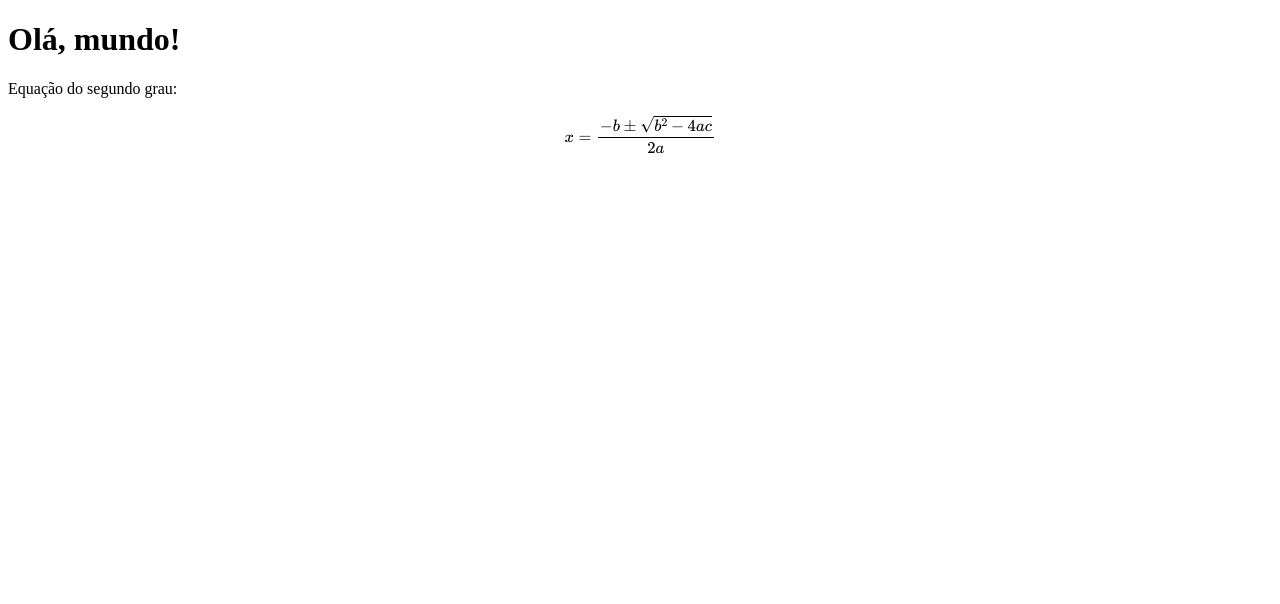
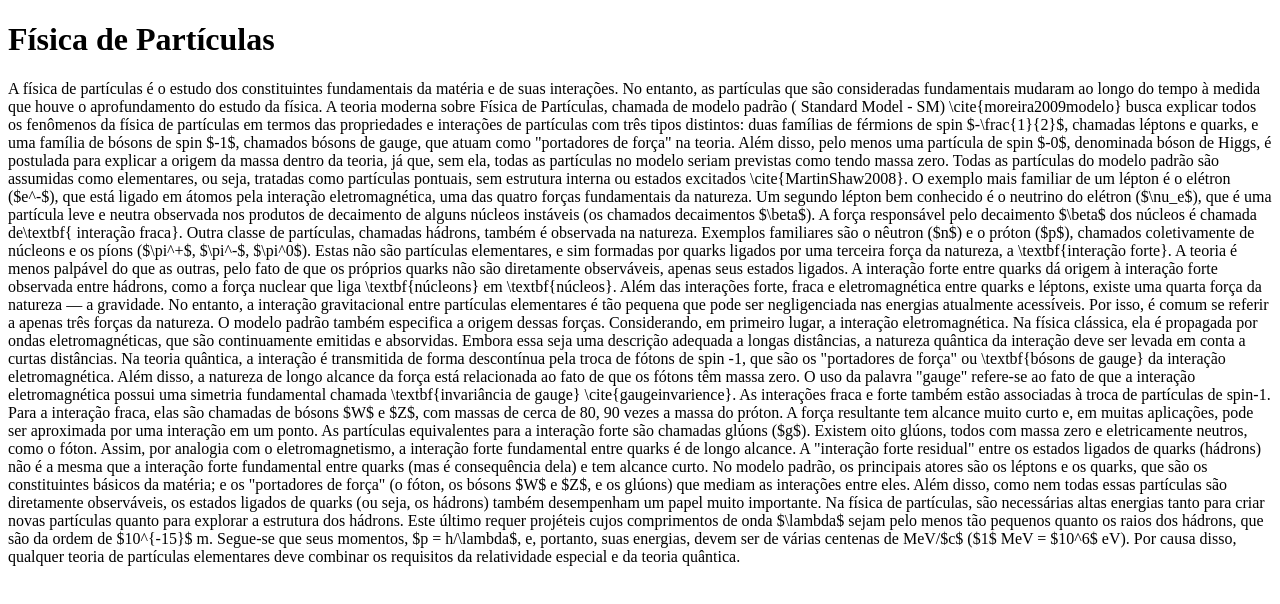
Before and after one commit to AmyRoxanne/amyroxanne.github.io, a plain HTML site: page index.html in a window 1280 px wide. Drawn offline with nearby package versions, Linux system fonts and the light colour scheme.

Commit message:
Update index.html

```diff
--- a/index.html
+++ b/index.html
@@ -7,8 +7,19 @@
     <script id="MathJax-script" async src="https://cdn.jsdelivr.net/npm/mathjax@3/es5/tex-mml-chtml.js"></script>
 </head>
 <body>
-    <h1>Olá, mundo!</h1>
-    <p>Equação do segundo grau:</p>
-    $$ x = \frac{-b \pm \sqrt{b^2 - 4ac}}{2a} $$
+    <h1>Física de Partículas</h1>
+    <p>A física de partículas é o estudo dos constituintes fundamentais da matéria e de suas interações. No entanto, as partículas que são consideradas fundamentais mudaram ao longo do tempo à medida que houve o aprofundamento do estudo da física. A teoria moderna sobre Física de Partículas, chamada de modelo padrão ( Standard Model - SM) \cite{moreira2009modelo} busca explicar todos os fenômenos da física de partículas em termos das propriedades e interações de partículas com três tipos distintos: duas famílias de férmions de spin $-\frac{1}{2}$, chamadas léptons e quarks, e uma família de bósons de spin $-1$, chamados bósons de gauge, que atuam como "portadores de força" na teoria. Além disso, pelo menos uma partícula de spin $-0$, denominada bóson de Higgs, é postulada para explicar a origem da massa dentro da teoria, já que, sem ela, todas as partículas no modelo seriam previstas como tendo massa zero. Todas as partículas do modelo padrão são assumidas como elementares, ou seja, tratadas como partículas pontuais, sem estrutura interna ou estados excitados \cite{MartinShaw2008}.
+
+O exemplo mais familiar de um lépton é o elétron ($e^-$), que está ligado em átomos pela interação eletromagnética, uma das quatro forças fundamentais da natureza. Um segundo lépton bem conhecido é o neutrino do elétron ($\nu_e$), que é uma partícula leve e neutra observada nos produtos de decaimento de alguns núcleos instáveis (os chamados decaimentos $\beta$). A força responsável pelo decaimento $\beta$ dos núcleos é chamada de\textbf{ interação fraca}. Outra classe de partículas, chamadas hádrons, também é observada na natureza. Exemplos familiares são o nêutron ($n$) e o próton ($p$), chamados coletivamente de núcleons e os píons ($\pi^+$, $\pi^-$, $\pi^0$). Estas não são partículas elementares, e sim formadas por quarks ligados por uma terceira força da natureza, a \textbf{interação forte}. A teoria é menos palpável do que as outras, pelo fato de que os próprios quarks não são diretamente observáveis, apenas seus estados ligados.
+
+A interação forte entre quarks dá origem à interação forte observada entre hádrons, como a força nuclear que liga \textbf{núcleons} em \textbf{núcleos}.
+
+Além das interações forte, fraca e eletromagnética entre quarks e léptons, existe uma quarta força da natureza — a gravidade. No entanto, a interação gravitacional entre partículas elementares é tão pequena que pode ser negligenciada nas energias atualmente acessíveis. Por isso, é comum se referir a apenas três forças da natureza. O modelo padrão também especifica a origem dessas forças. Considerando, em primeiro lugar, a interação eletromagnética. Na física clássica, ela é propagada por ondas eletromagnéticas, que são continuamente emitidas e absorvidas. Embora essa seja uma descrição adequada a longas distâncias, a natureza quântica da interação deve ser levada em conta a curtas distâncias. Na teoria quântica, a interação é transmitida de forma descontínua pela troca de fótons de spin -1, que são os "portadores de força" ou \textbf{bósons de gauge} da interação eletromagnética. Além disso, a natureza de longo alcance da força está relacionada ao fato de que os fótons têm massa zero. O uso da palavra "gauge" refere-se ao fato de que a interação eletromagnética possui uma simetria fundamental chamada \textbf{invariância de gauge} \cite{gaugeinvarience}.
+
+As interações fraca e forte também estão associadas à troca de partículas de spin-1. Para a interação fraca, elas são chamadas de bósons $W$ e $Z$, com massas de cerca de 80, 90 vezes a massa do próton. A força resultante tem alcance muito curto e, em muitas aplicações, pode ser aproximada por uma interação em um ponto. As partículas equivalentes para a interação forte são chamadas glúons ($g$). Existem oito glúons, todos com massa zero e eletricamente neutros, como o fóton. Assim, por analogia com o eletromagnetismo, a interação forte fundamental entre quarks é de longo alcance. A "interação forte residual" entre os estados ligados de quarks (hádrons) não é a mesma que a interação forte fundamental entre quarks (mas é consequência dela) e tem alcance curto.
+
+No modelo padrão, os principais atores são os léptons e os quarks, que são os constituintes básicos da matéria; e os "portadores de força" (o fóton, os bósons $W$ e $Z$, e os glúons) que mediam as interações entre eles. Além disso, como nem todas essas partículas são diretamente observáveis, os estados ligados de quarks (ou seja, os hádrons) também desempenham um papel muito importante.
+
+Na física de partículas, são necessárias altas energias tanto para criar novas partículas quanto para explorar a estrutura dos hádrons. Este último requer projéteis cujos comprimentos de onda $\lambda$ sejam pelo menos tão pequenos quanto os raios dos hádrons, que são da ordem de $10^{-15}$ m. Segue-se que seus momentos, $p = h/\lambda$, e, portanto, suas energias, devem ser de várias centenas de MeV/$c$ ($1$ MeV = $10^6$ eV). Por causa disso, qualquer teoria de partículas elementares deve combinar os requisitos da relatividade especial e da teoria quântica.</p>
 </body>
 </html>
```
